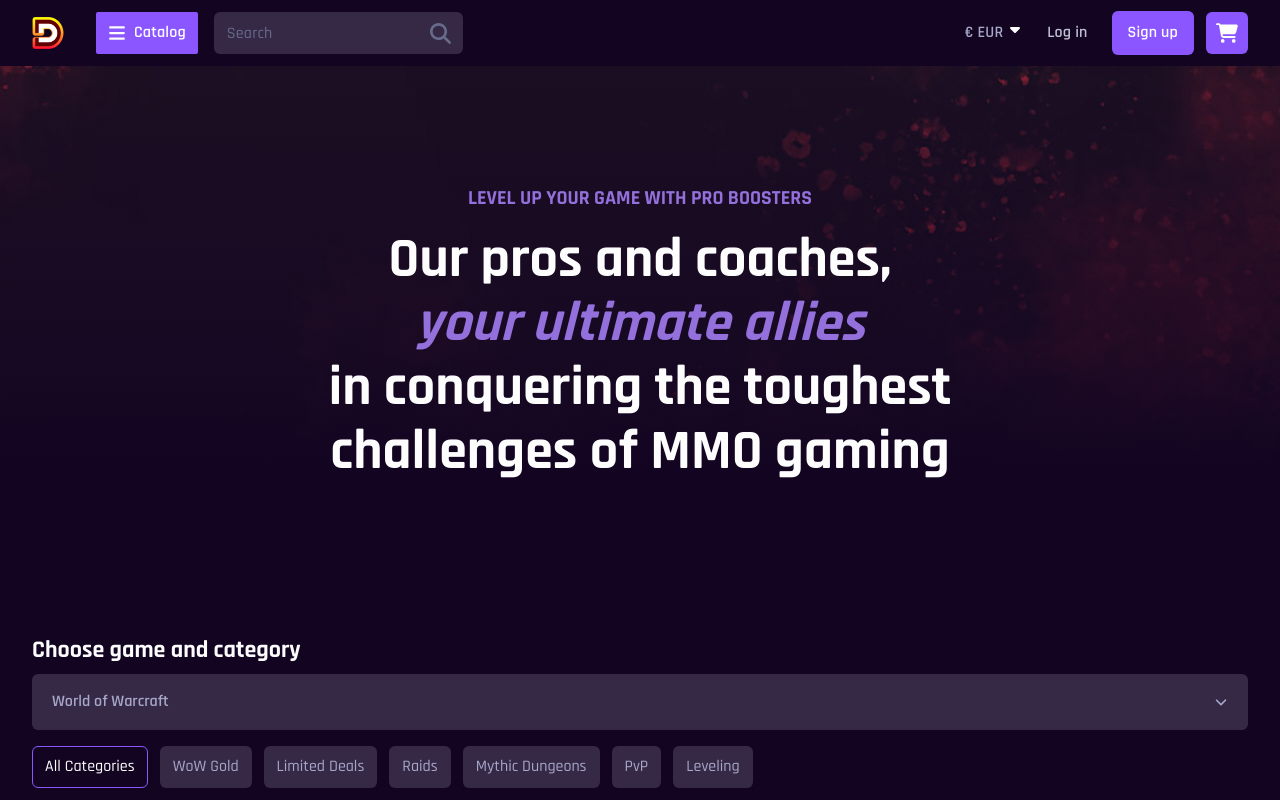
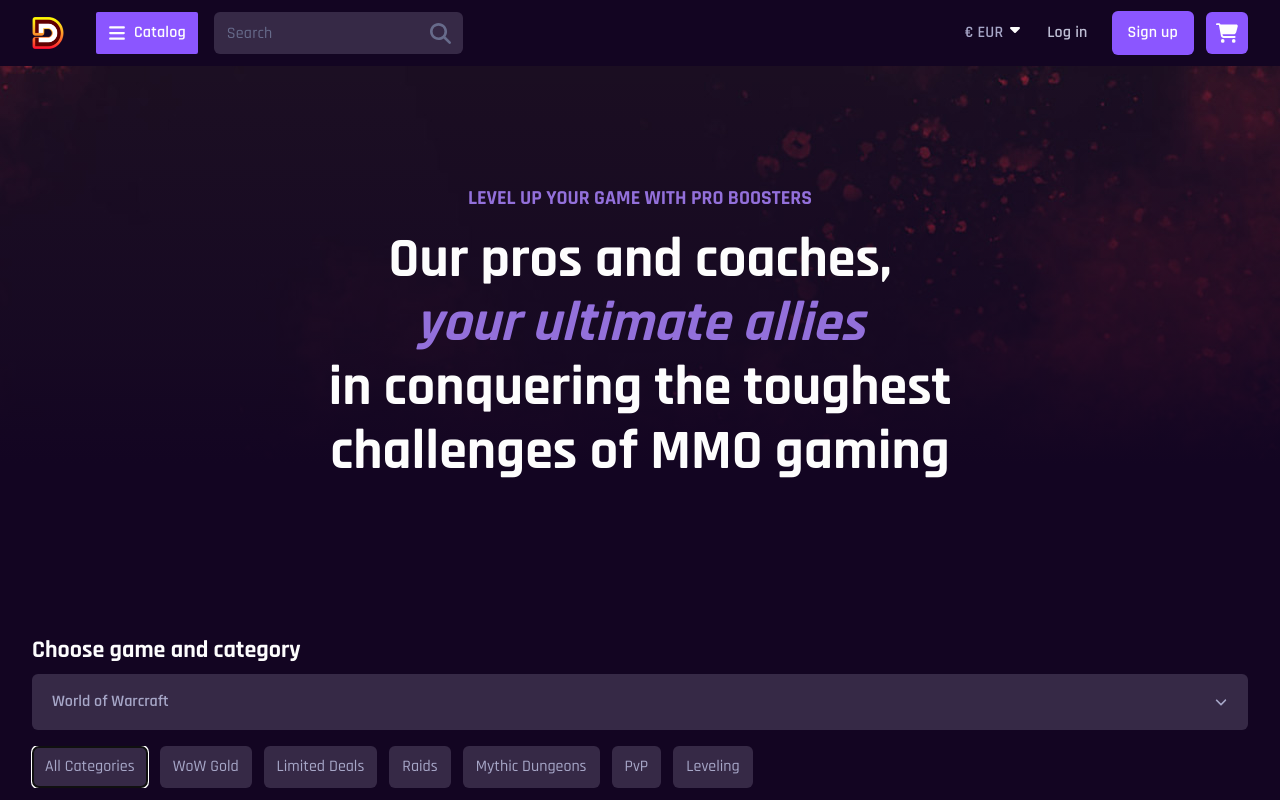
Before and after one commit to miroslavmihok/Dawndelvers, a React (Create React App) app in the folder frontend/: page / in a window 1280 px wide. Shown: the top 800 px of the page. Built offline with nearby package versions, Linux system fonts and the light colour scheme.

Commit message:
trying to fix focus bug with active class

```diff
--- a/frontend/src/components/Main/Content/Products/Products.jsx
+++ b/frontend/src/components/Main/Content/Products/Products.jsx
@@ -136,7 +136,7 @@
               ref={focusRef}
               autoFocus
               className="inline-flex items-center whitespace-nowrap rounded-md border border-transparent bg-sepiaPurple px-3 py-2 font-medium text-fontCoolGray
-              transition-all duration-300 ease-in-out hover:bg-lightSepiaPurple hover:text-fontLightGray focus:border-lightPurple focus:bg-darkPurple focus:text-white focus:outline-0 focus:outline-transparent"
+              transition-all duration-300 ease-in-out hover:bg-lightSepiaPurple hover:text-fontLightGray active:focus:border-lightPurple active:focus:bg-darkPurple active:focus:text-white active:focus:outline-0 active:focus:outline-transparent"
               onClick={() => setCurrentCategory("All Categories")}
             >
               All Categories
```
